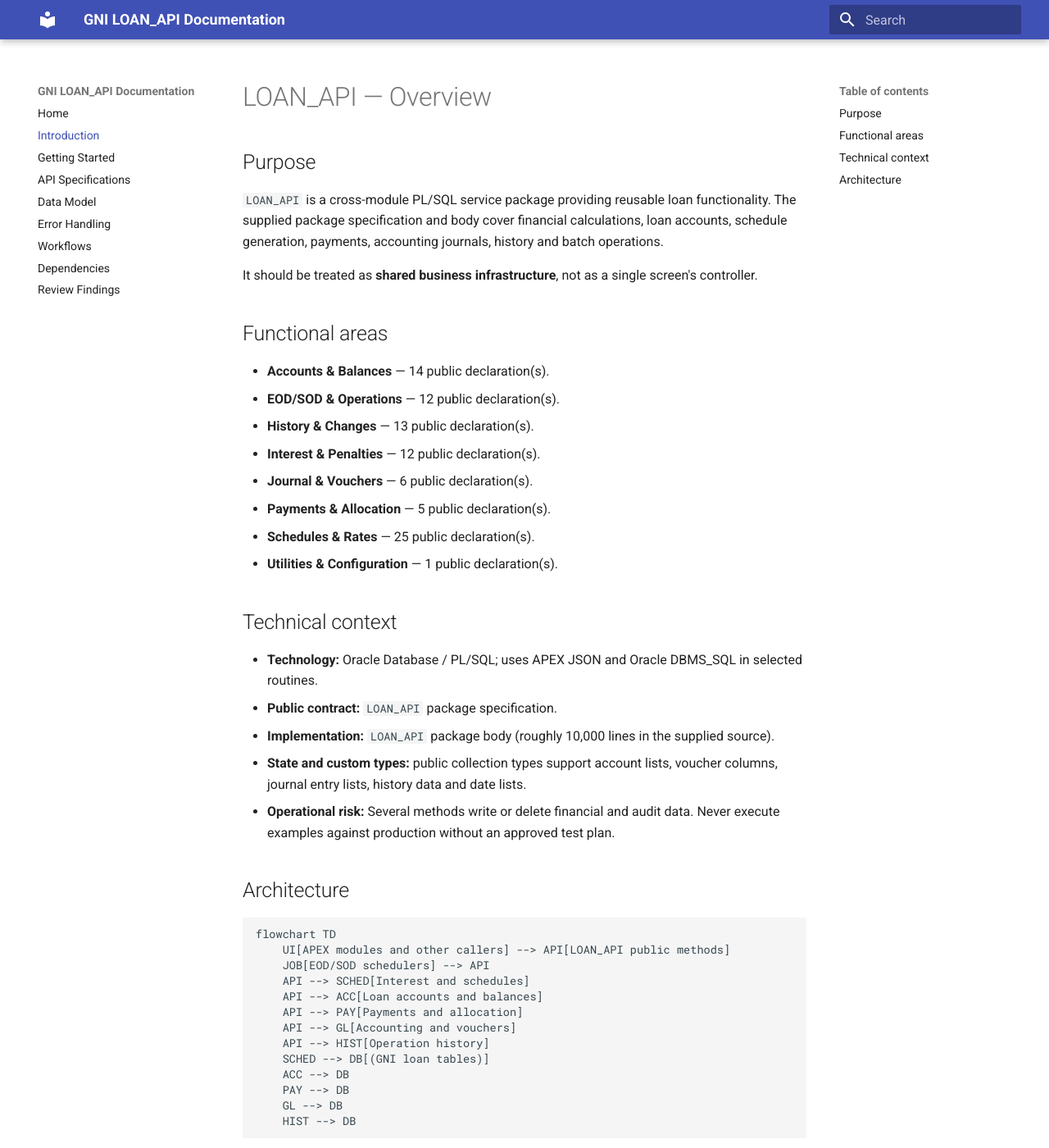
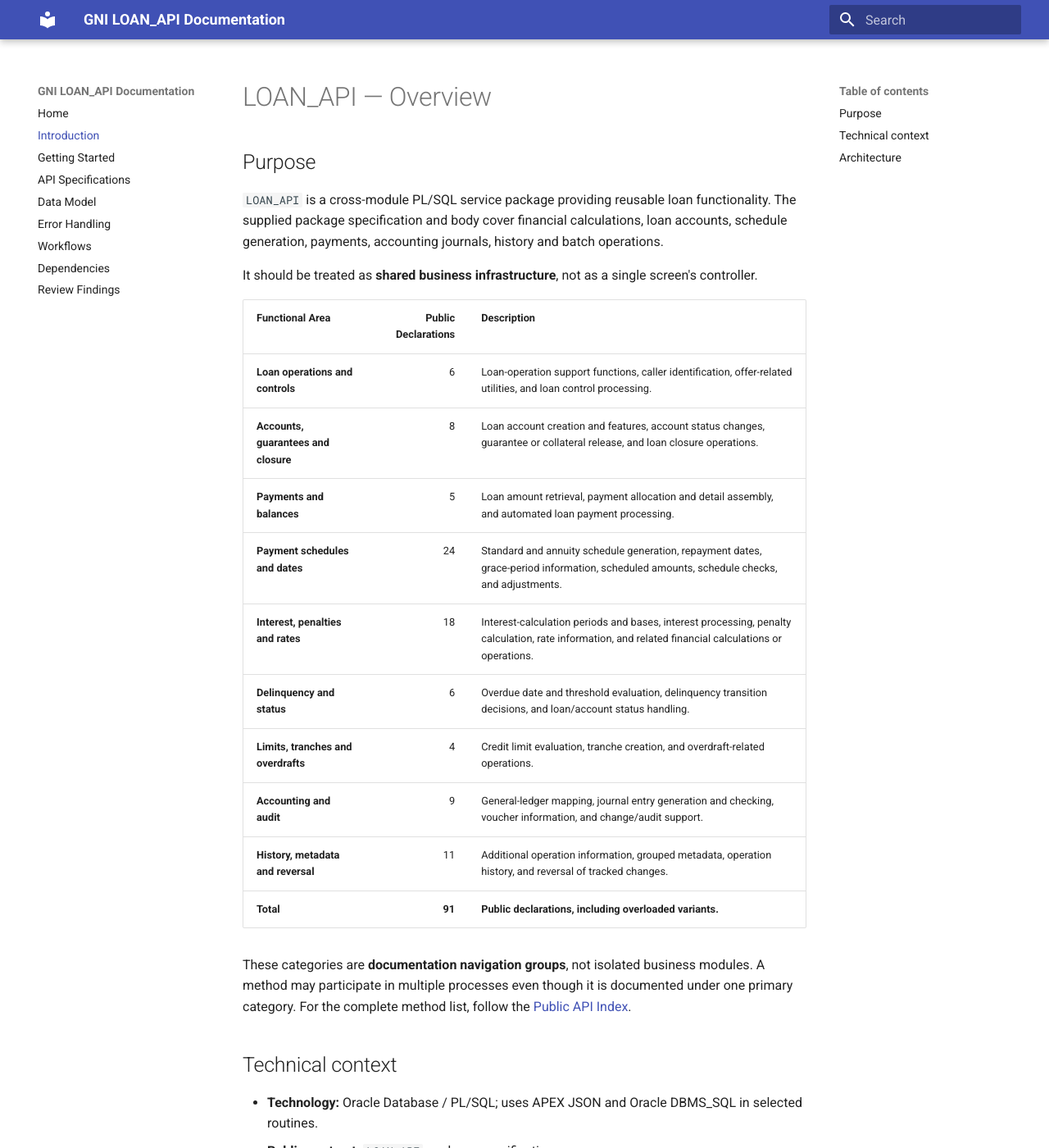
Before and after one commit to SadayCb/gni-documentation-poc7.0, an MkDocs documentation site: the page built from docs/overview.md, in a window 1280 px wide and 1400 px high. Shown: the whole window at 82% size. Built offline with MkDocs 1.6.1 and Material for MkDocs 9.7.7, drawn with Linux system fonts in a browser that asks for light colours.

Commit message:
Update overview.md

```diff
--- a/docs/overview.md
+++ b/docs/overview.md
@@ -6,16 +6,21 @@
 
 It should be treated as **shared business infrastructure**, not as a single screen's controller.
 
-## Functional areas
+| Functional Area | Public Declarations | Description |
+|:--|--:|:--|
+| **Loan operations and controls** | 6 | Loan-operation support functions, caller identification, offer-related utilities, and loan control processing. |
+| **Accounts, guarantees and closure** | 8 | Loan account creation and features, account status changes, guarantee or collateral release, and loan closure operations. |
+| **Payments and balances** | 5 | Loan amount retrieval, payment allocation and detail assembly, and automated loan payment processing. |
+| **Payment schedules and dates** | 24 | Standard and annuity schedule generation, repayment dates, grace-period information, scheduled amounts, schedule checks, and adjustments. |
+| **Interest, penalties and rates** | 18 | Interest-calculation periods and bases, interest processing, penalty calculation, rate information, and related financial calculations or operations. |
+| **Delinquency and status** | 6 | Overdue date and threshold evaluation, delinquency transition decisions, and loan/account status handling. |
+| **Limits, tranches and overdrafts** | 4 | Credit limit evaluation, tranche creation, and overdraft-related operations. |
+| **Accounting and audit** | 9 | General-ledger mapping, journal entry generation and checking, voucher information, and change/audit support. |
+| **History, metadata and reversal** | 11 | Additional operation information, grouped metadata, operation history, and reversal of tracked changes. |
+| **Total** | **91** | **Public declarations, including overloaded variants.** |
 
-- **Accounts & Balances** — 14 public declaration(s).
-- **EOD/SOD & Operations** — 12 public declaration(s).
-- **History & Changes** — 13 public declaration(s).
-- **Interest & Penalties** — 12 public declaration(s).
-- **Journal & Vouchers** — 6 public declaration(s).
-- **Payments & Allocation** — 5 public declaration(s).
-- **Schedules & Rates** — 25 public declaration(s).
-- **Utilities & Configuration** — 1 public declaration(s).
+These categories are **documentation navigation groups**, not isolated business modules. A method may participate in multiple processes even though it is documented under one primary category. For the complete method list, follow the [Public API Index](api/loan-api.md#public-api-index).
+
 
 ## Technical context
 
```
